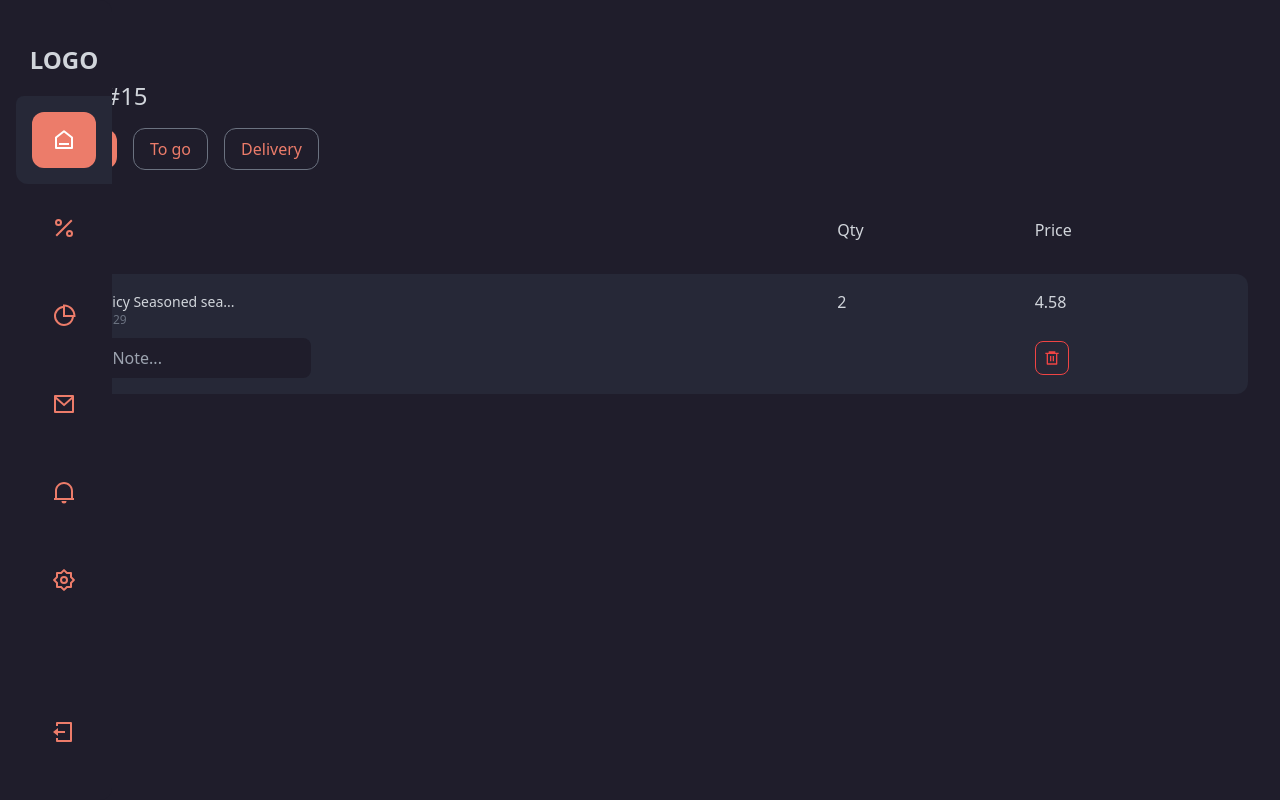
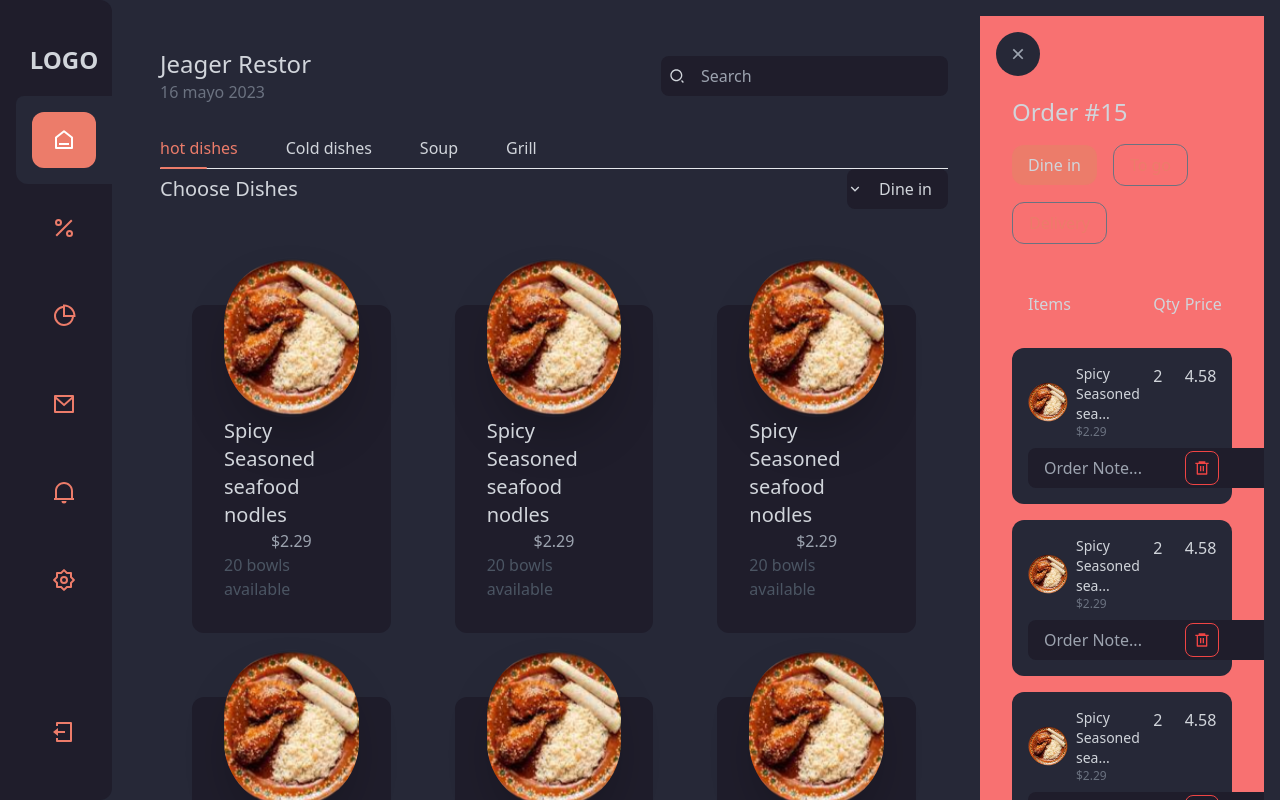
Before and after one commit to jimmyov29/dashboard-store, a React (Create React App) app: page / in a window 1280 px wide. Shown: the top 800 px of the page. Built offline with nearby package versions, Linux system fonts and the light colour scheme.

Commit message:
repairing the submit section

```diff
--- a/public/index.html
+++ b/public/index.html
@@ -24,7 +24,7 @@
       work correctly both with client-side routing and a non-root public URL.
       Learn how to configure a non-root public URL by running `npm run build`.
     -->
-    <title>React App</title>
+    <title>Dashboard Store</title>
   </head>
   <body class="bg-[#262837]">
     <noscript>You need to enable JavaScript to run this app.</noscript>
--- a/src/App.jsx
+++ b/src/App.jsx
@@ -149,9 +149,9 @@ function App() {
             </div>
           </div>
         </div>
-        <div className="lg:col-span-2  fixed lg:carrito right-0 top-0 bg-[#1F1D2B] w-full h-full">
+        <div className="lg:col-span-2  fixed lg:static right-0 top-0 bg-[#1F1D2B] w-full h-full"> {/*quite el w-full*/}
           {/* Orders */}
-          <div className="relative  pt-16 p-8 text-gray-300 h-full">
+          <div className="relative  pt-16 p-8 text-gray-300 h-full overflow-scroll bg-red-400 pb-96">
             <RiCloseLine className="absolute  p-3 box-content text-gray-400 bg-[#262837] rounded-full left-4 top-4 text-xl" />
             <h1 className=" text-2xl my-4">Order #15</h1>
             {/* Pills buttons */}
@@ -174,7 +174,85 @@ function App() {
                 <h5>Price</h5>
               </div>
               {/* Product */}
-              <div className="bg-[#262837] p-4 rounded-xl">
+              <div className="bg-[#262837] p-4 rounded-xl mb-4">
+                <div className=" grid grid-cols-6 mb-2">
+                  {/* Product Description */}
+                  <div className=" flex items-center gap-2 col-span-4">
+                    <img
+                      src="comida.png"
+                      className="w-10 h-10 object-cover
+                  "
+                    ></img>
+                    <div>
+                      <h5 className="text-sm">Spicy Seasoned sea...</h5>
+                      <p className="text-xs text-gray-500">$2.29</p>
+                    </div>
+                  </div>
+                  {/* Qty */}
+                  <div>
+                    <span>2</span>
+                  </div>
+                  {/* Price */}
+                  <div>
+                    <span>4.58</span>
+                  </div>
+                </div>
+                {/* Note */}
+                <div className="grid grid-cols-6 items-center">
+                  <form className="col-span-5 ">
+                    <input
+                      type="text"
+                      className="bg-[#1f1d2b] py-2 px-4 rounded-lg outline-none"
+                      placeholder="Order Note..."
+                    ></input>
+                  </form>
+                  <div>
+                    <button className=" border border-red-500 p-2 rounded-lg">
+                      <RiDeleteBin6Line className="text-red-500" />
+                    </button>
+                  </div>
+                </div>
+              </div>
+              <div className="bg-[#262837] p-4 rounded-xl mb-4">
+                <div className=" grid grid-cols-6 mb-2">
+                  {/* Product Description */}
+                  <div className=" flex items-center gap-2 col-span-4">
+                    <img
+                      src="comida.png"
+                      className="w-10 h-10 object-cover
+                  "
+                    ></img>
+                    <div>
+                      <h5 className="text-sm">Spicy Seasoned sea...</h5>
+                      <p className="text-xs text-gray-500">$2.29</p>
+                    </div>
+                  </div>
+                  {/* Qty */}
+                  <div>
+                    <span>2</span>
+                  </div>
+                  {/* Price */}
+                  <div>
+                    <span>4.58</span>
+                  </div>
+                </div>
+                {/* Note */}
+                <div className="grid grid-cols-6 items-center">
+                  <form className="col-span-5 ">
+                    <input
+                      type="text"
+                      className="bg-[#1f1d2b] py-2 px-4 rounded-lg outline-none"
+                      placeholder="Order Note..."
+                    ></input>
+                  </form>
+                  <div>
+                    <button className=" border border-red-500 p-2 rounded-lg">
+                      <RiDeleteBin6Line className="text-red-500" />
+                    </button>
+                  </div>
+                </div>
+              </div>
+              <div className="bg-[#262837] p-4 rounded-xl mb-4">
                 <div className=" grid grid-cols-6 mb-2">
                   {/* Product Description */}
                   <div className=" flex items-center gap-2 col-span-4">
@@ -214,8 +292,21 @@ function App() {
                 </div>
               </div>
             </div>
-            {/* Submit payment */}
-            <div className="bg-red-300 absolute bottom-0 left-0"> Submit</div>
+          {/* Submit payment */}
+          <div className="bg-[#262837] absolute bottom-0 left-0 p-4 w-full">
+              <div className="flex items-center justify-between mb-4">
+                <span className=" text-gray-400">Discount</span>
+                <span>$0</span>
+              </div>
+              <div className="flex items-center justify-between mb-6">
+                <span className=" text-gray-400">Subtotal</span>
+                <span>$201.03</span>
+              </div>
+              <div>
+                <button className="bg-[#ec7c6a] w-full py-6 px-4 rounded-lg">Continue to payment</button>
+              </div>
+            {/* Lo movi arriba min */}
+            </div>
           </div>
         </div>
       </main>
```
